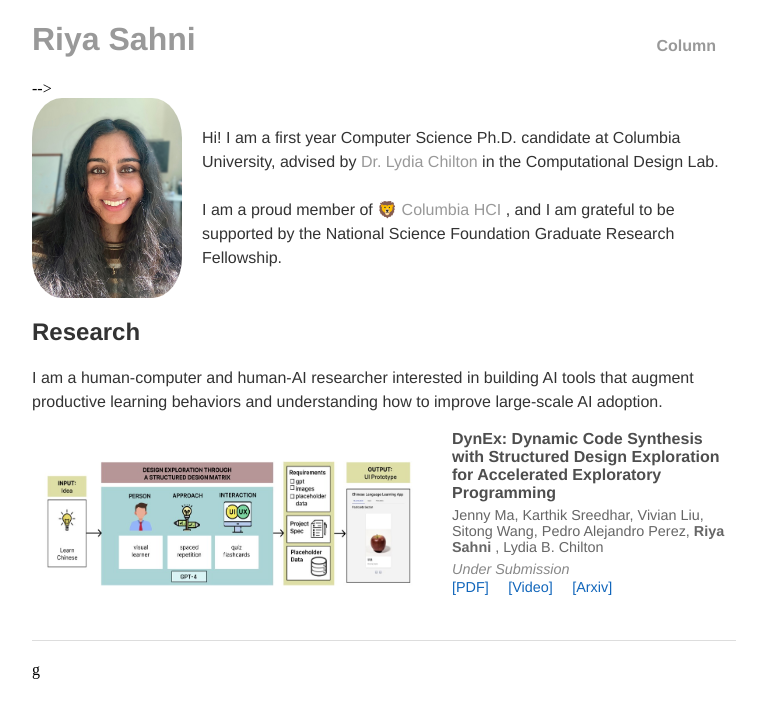
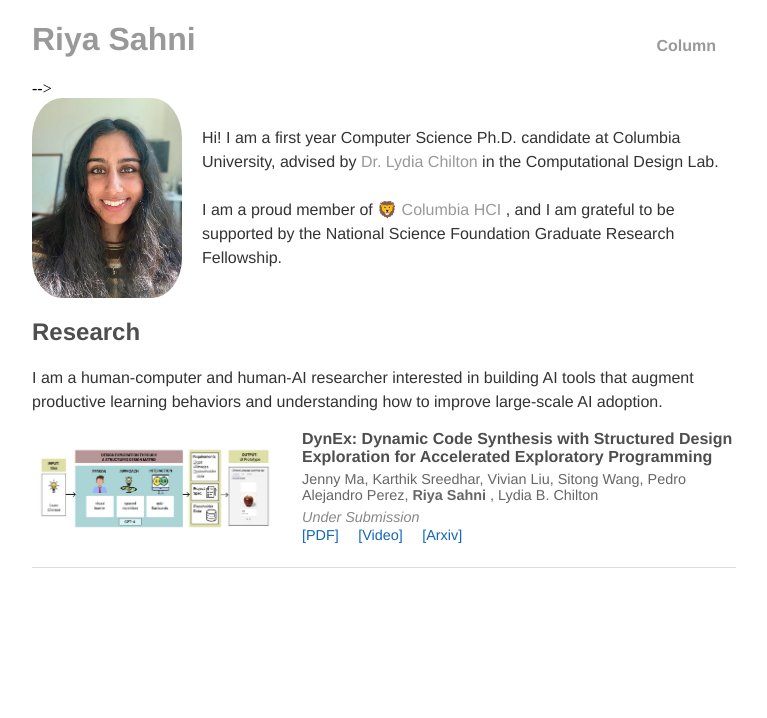
Before and after one commit to riyasahni/riyasahni.github.io, a Jekyll site: the page built from index.html, in a window 1280 px wide. Shown: the top 718 px of the page, without its empty margins (256-1023 px from the left). Built offline with Jekyll 4.4.1, drawn with Linux system fonts in a browser that asks for light colours.

Commit message:
adding some styling

```diff
--- a/_layouts/default.html
+++ b/_layouts/default.html
@@ -90,8 +90,7 @@
 						<!-- Add more publications in the same format -->
 					</ul>
 				</section>
-
-			</section>g
+			</section>
 
 		<!-- <footer>
 	    		<ul>
--- a/css/main.css
+++ b/css/main.css
@@ -106,7 +106,7 @@ section {
 
 /* Larger thumbnail */
 .paper-thumbnail {
-    width: 400px; /* Increase the thumbnail size for more visual emphasis */
+    width: 250px; /* Increase the thumbnail size for more visual emphasis */
     height: auto;
     margin-right: 20px; /* Spacing between image and content */
     border-radius: 10px; /* Rounded corners for cleaner look */
@@ -127,7 +127,7 @@ section {
 /* Research section header */
 .research-section h1 {
     font-size: 1.5em; /* Set Research header size */
-    color: #333;
+    color:  #4e4e4e;
     margin-bottom: 20px;
 }
 
```
